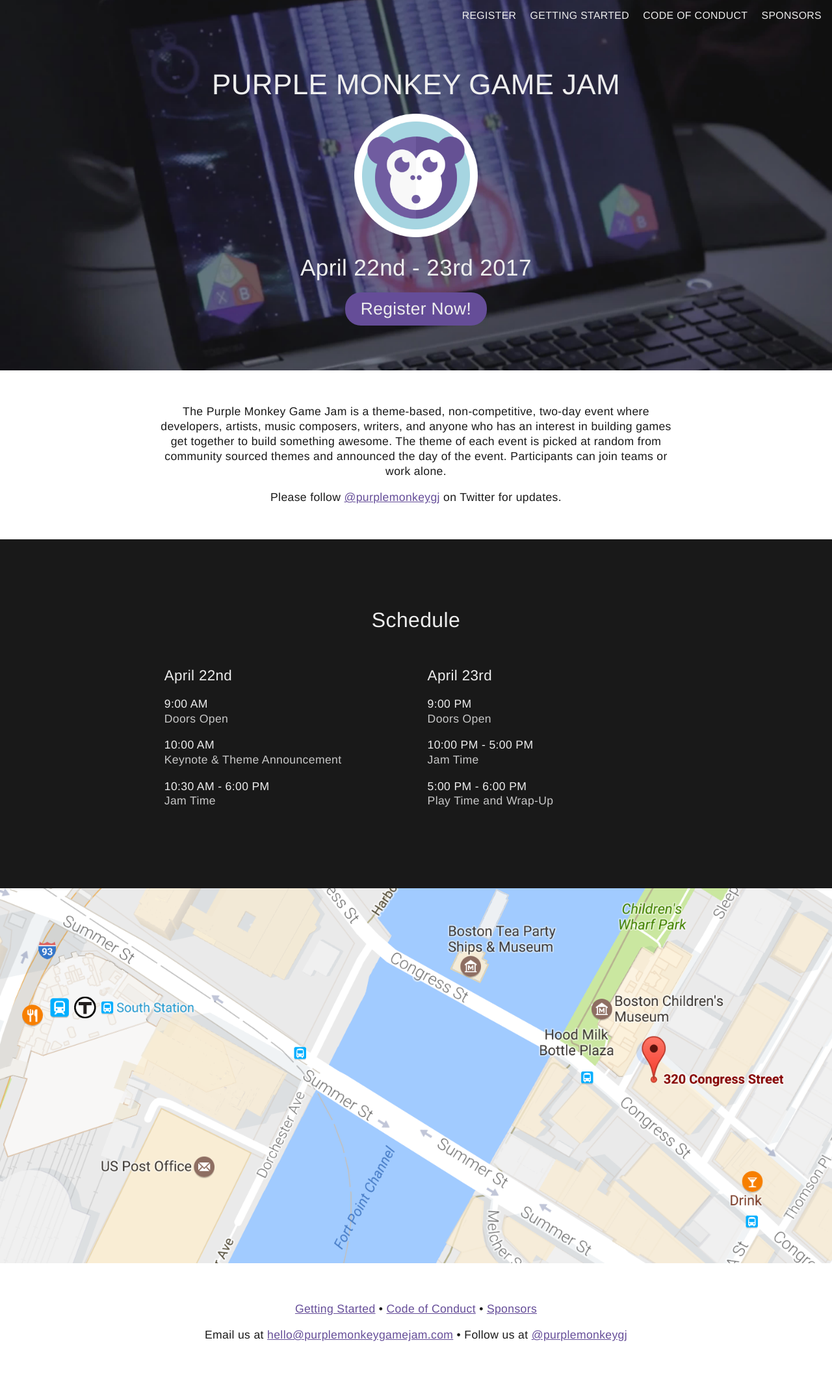
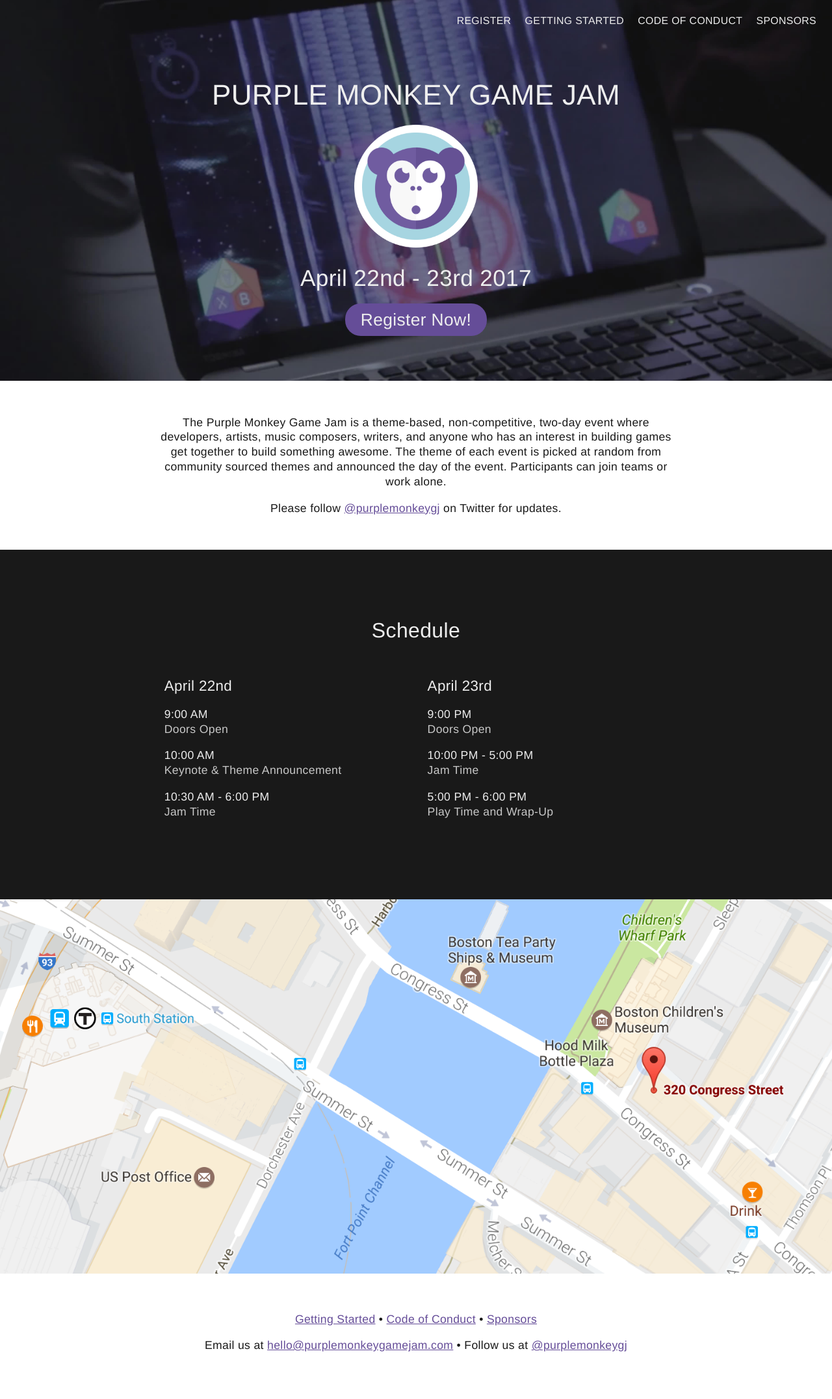
Before and after one commit to purplemonkeygamejam/purplemonkeygamejam.github.io, a Jekyll site: the page built from index.html, in a window 1280 px wide. Shown: the whole page at 65% size. Built offline with Jekyll 4.4.1, drawn with Linux system fonts in a browser that asks for light colours.

Commit message:
Improved nav spacing across different pages.

```diff
--- a/_sass/_layout.scss
+++ b/_sass/_layout.scss
@@ -10,7 +10,8 @@
 
     nav {
 
-        padding: 0.5rem;
+        padding: 1rem;
+        height: 4rem;
         display: flex;
         align-items: center;
         justify-content: center;
```
